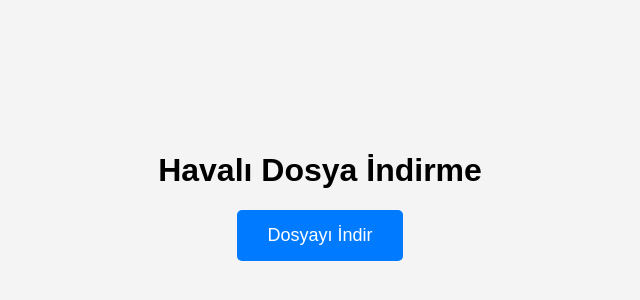
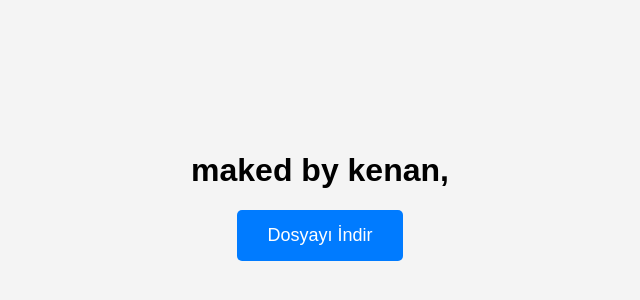
Before and after one commit to de-kenan/mysite, a plain HTML site: page index.html in a window 1280 px wide. Shown: the part 204-504 px from the top of the page, without its empty margins (320-960 px from the left). Drawn offline with Linux system fonts and the light colour scheme.

Commit message:
Update index.html

```diff
--- a/index.html
+++ b/index.html
@@ -8,7 +8,7 @@
 </head>
 <body>
     <div class="container">
-        <h1>Havalı Dosya İndirme</h1>
+        <h1>maked by kenan,</h1>
         <a href="Portable-VirtualBox.exe" class="download-button" download>Dosyayı İndir</a>
     </div>
 </body>
```
